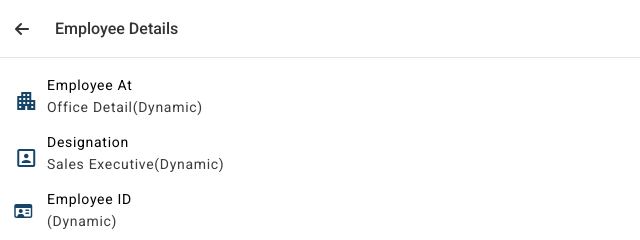
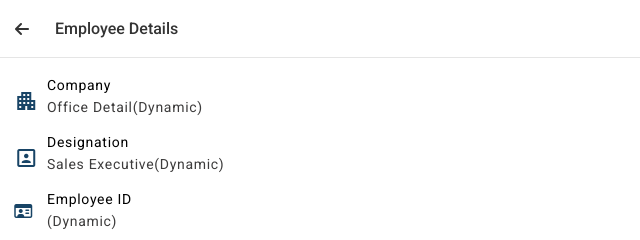
Before and after one commit to adityadigant/Growthfile-V3, a plain HTML site: page public/profile_employee.html in a window 1280 px wide. Shown: the top 240 px of the page, 0-640 px from the left. Drawn offline with nearby package versions, Linux system fonts and the light colour scheme.

Commit message:
Update profile_employee.html

```diff
--- a/public/profile_employee.html
+++ b/public/profile_employee.html
@@ -42,7 +42,7 @@
                 </div>
 
                 <div>
-                    <p class="info_header">Employee At</p>
+                    <p class="info_header">Company</p>
 
                     <p class="info_value">Office Detail(Dynamic)</p>
 
```
